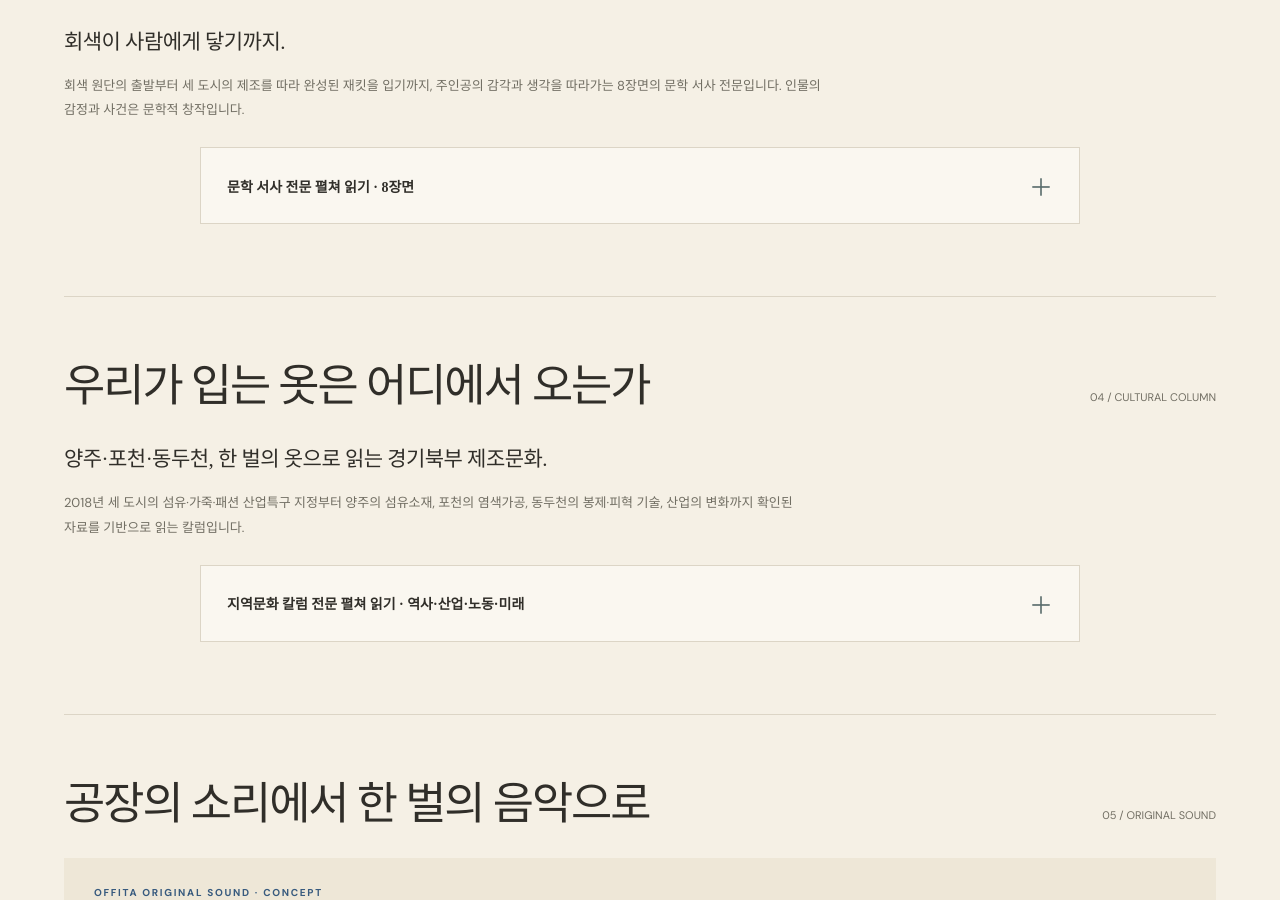
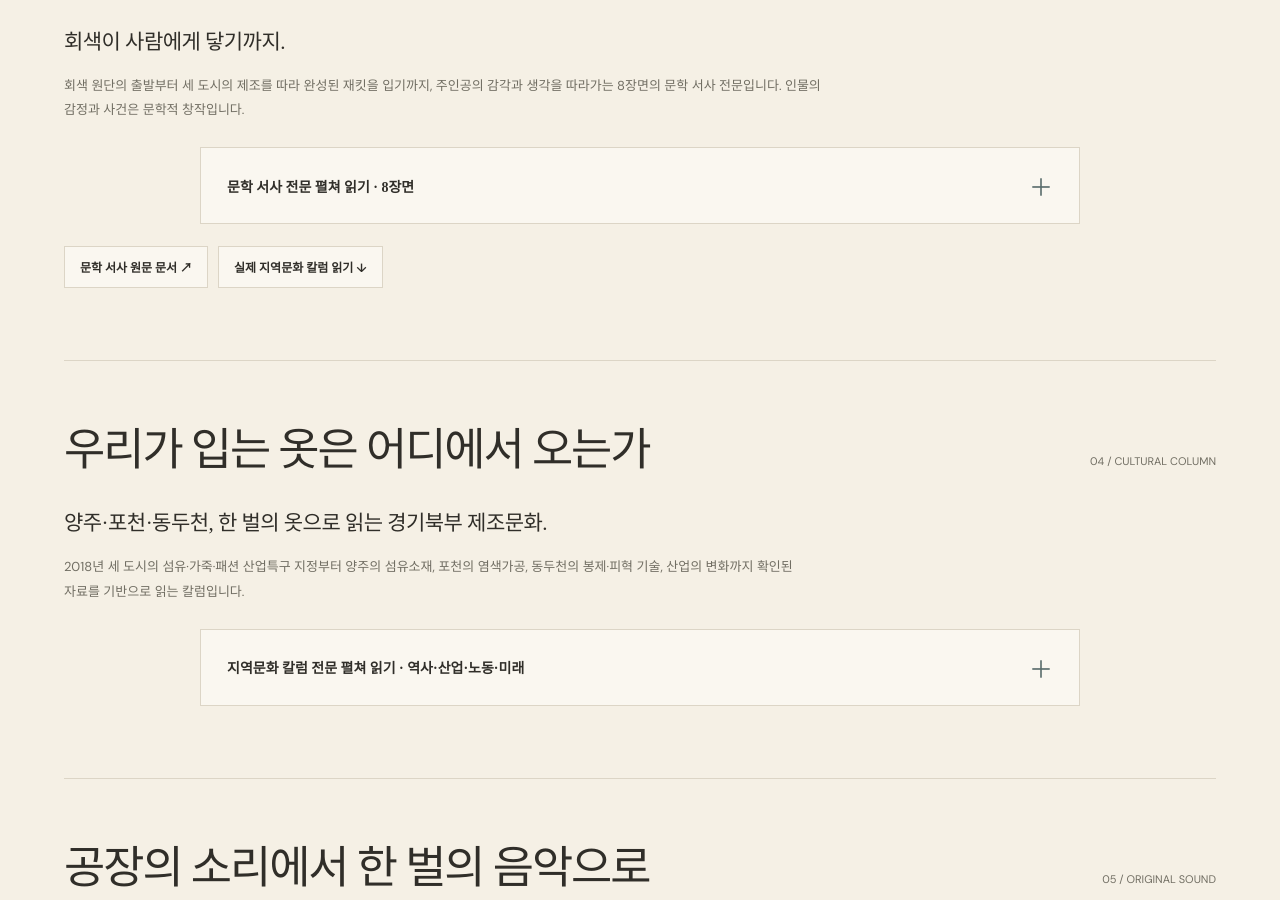
Before and after one commit to offitaamor/offitaamor.github.io, a Jekyll site: the page gyeonggi-tracks/manufacturing/index.html, which Jekyll copies as it is, in a window 1280 px wide and 900 px high, scrolled down 3096 px. Built offline with Jekyll 4.4.1, drawn with Linux system fonts in a browser that asks for light colours.

Commit message:
Align manufacturing detail reading links and editorial source note with other region pages

```diff
--- a/gyeonggi-tracks/manufacturing/index.html
+++ b/gyeonggi-tracks/manufacturing/index.html
@@ -251,7 +251,7 @@
 <p>이제부터는 사람과 함께 걸어갈 테니까.</p>
 </section>
 <div class="reading-disclaimer"><strong>문학적 창작 안내</strong> · 이야기의 주인공과 심리, 장면의 연속성, 한 벌의 재킷이 지역을 이동하는 설정은 창작입니다. 실제 제조현장의 개별 직원 발언이나 특정 공장의 작업기록이 아닙니다.</div>
-</article></details></section>
+</article></details><div class="reading-guide"><a href="https://docs.google.com/document/d/1jAhun3M7Y7WAL2YFSlvQs8XsURaLfQ_o62ncVmEXD_0/edit?usp=drivesdk" target="_blank" rel="noopener noreferrer">문학 서사 원문 문서 ↗</a><a href="#column">실제 지역문화 칼럼 읽기 ↓</a></div></section>
 <section class="section" id="column" aria-labelledby="column-title"><div class="section-head"><h2 id="column-title">우리가 입는 옷은 어디에서 오는가</h2><span>04 / CULTURAL COLUMN</span></div>
 <p class="reading-lead">양주·포천·동두천, 한 벌의 옷으로 읽는 경기북부 제조문화.</p>
 <p class="reading-context">2018년 세 도시의 섬유·가죽·패션 산업특구 지정부터 양주의 섬유소재, 포천의 염색가공, 동두천의 봉제·피혁 기술, 산업의 변화까지 확인된 자료를 기반으로 읽는 칼럼입니다.</p>
@@ -314,7 +314,7 @@
 <p>「한 벌의 길」이 보여주고자 하는 것도 바로 그 사실이다.</p>
 <p>한 벌을 따라가면, 경기북부가 보인다.</p>
 </section>
-<div class="reading-disclaimer"><strong>자료 및 해석 안내</strong> · 이 칼럼은 지역의 공식 산업자료와 「한 벌의 길」 기획을 바탕으로 작성했습니다. 제조 과정의 도시별 순서와 인물은 특정 기업의 실제 납품 경로가 아닌 창작적 재구성입니다.</div>
+<div class="reading-disclaimer"><strong>자료 및 해석 안내</strong> · 이 글은 양주·포천·동두천의 공식 산업자료와 「한 벌의 길」 작품 기획을 바탕으로 작성한 지역문화 칼럼이다. 작품 속 제조 경로와 인물은 실제 특정 업체의 사례가 아닌 예술적 재구성이다.</div>
 </article>
 <div class="reading-references"><strong>주요 참고 자료</strong>
 <a href="https://www.yangju.go.kr/www/selectBbsNttView.do?bbsNo=229&amp;key=2409&amp;nttNo=185282&amp;pageIndex=389&amp;searchCnd=all&amp;searchCtgry=&amp;searchKrwd=" target="_blank" rel="noopener noreferrer">양주시 · 산업특구 연장 발표(2024)</a>
```
